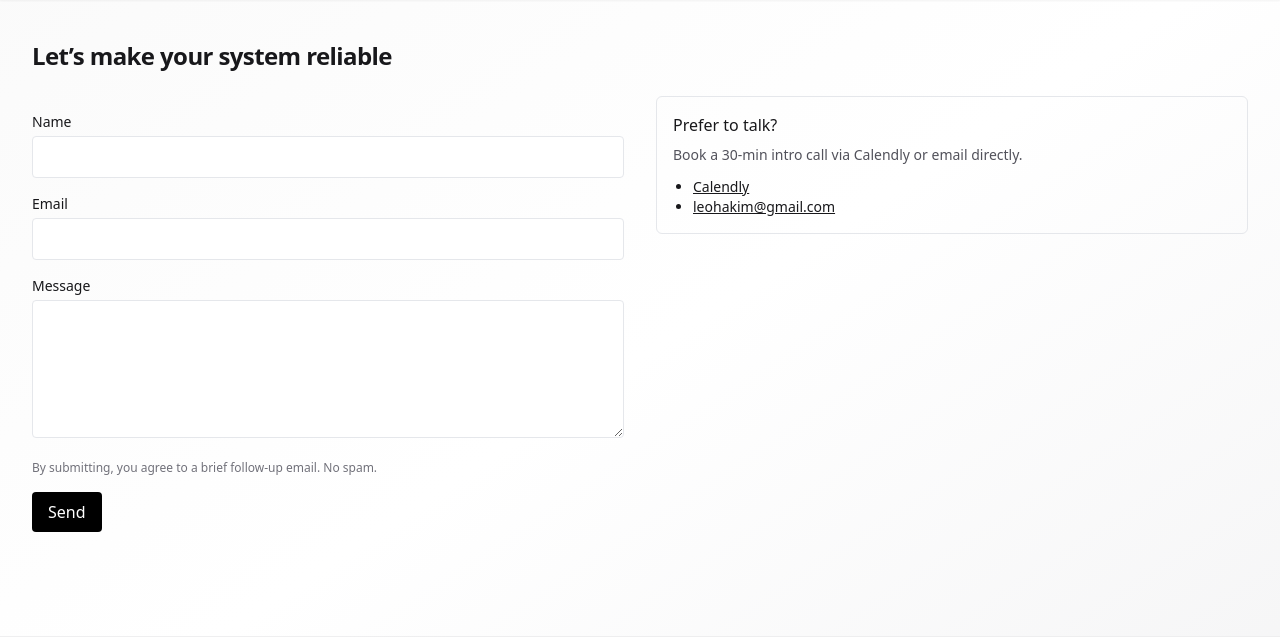
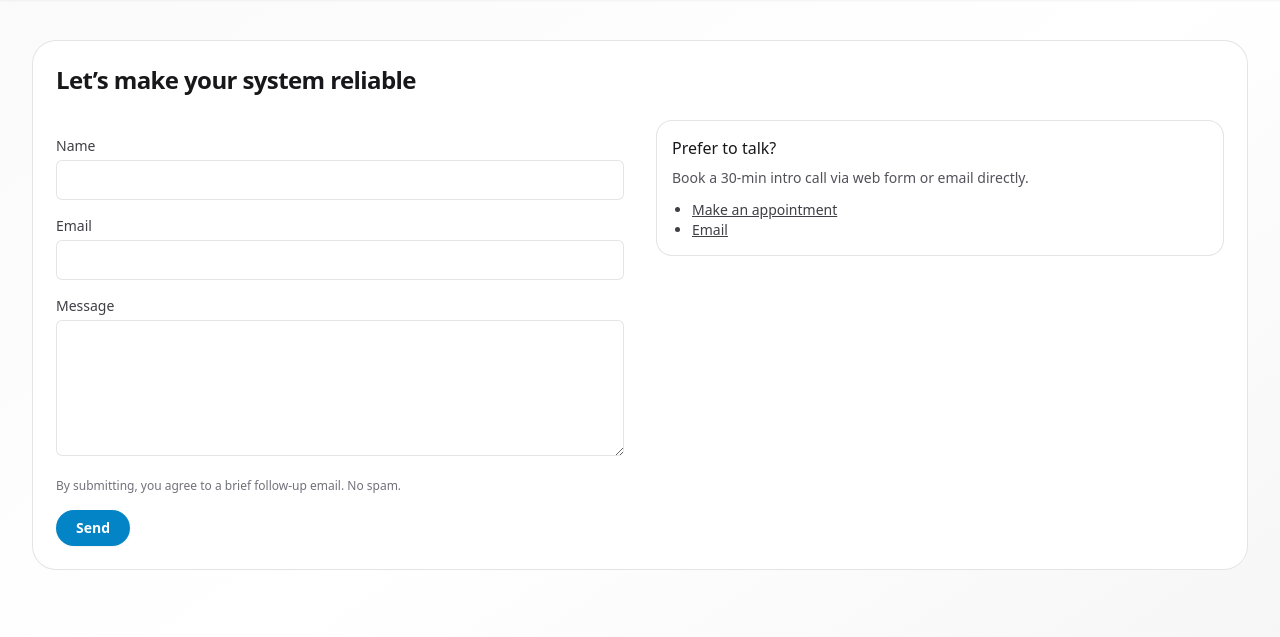
Before and after one commit to leohakim/leohakim_dev, a Django app: page /contact/ in a window 1280 px wide. Shown: the part 64-701 px from the top of the page. Run offline with Django 5.2, Linux system fonts and the light colour scheme; parts of the project's set-up code (start-up, migrations or seed data) failed here and were passed over; some libraries are stand-ins or nearby versions.

Commit message:
feat: add spanish/english translations

```diff
--- a/config/urls.py
+++ b/config/urls.py
@@ -24,7 +24,7 @@ class HomeView(TemplateView):
             "Prometheus",
             "OpenTelemetry",
         ]
-        context["trust_logos"] = ["Aire", "Osoigo", "ENACT"]
+        context["trust_logos"] = ["Aire de Santa Fe", "RTVE", "ENACT"]
         context["hero_kpis"] = [
             {"value": "135+", "label": _("systems assessed")},
             {"value": "22%", "label": _("avg. cost savings")},
--- a/leohakim_dev/templates/base.html
+++ b/leohakim_dev/templates/base.html
@@ -12,7 +12,7 @@
       {% endblock title %}
     </title>
     <meta name="viewport" content="width=device-width, initial-scale=1.0" />
-    <meta name="description" content="My personal website" />
+    <meta name="description" content="{% translate 'My personal website' %}" />
     <meta name="author" content="Leonardo Hakim" />
     <link rel="icon" href="{% static 'images/favicons/favicon.ico' %}" />
     {% block css %}
--- a/leohakim_dev/templates/components/card.html
+++ b/leohakim_dev/templates/components/card.html
@@ -1,4 +1,6 @@
 {# Props: title, body (safe HTML), items (optional list), href (optional), chips (optional list) #}
+{% load i18n %}
+
 <article class="group relative flex h-full flex-col gap-4 rounded-xl bg-white p-6 ring-1 ring-inset ring-zinc-200 transition hover:bg-zinc-50 hover:ring-zinc-300 dark:bg-zinc-900 dark:ring-zinc-700">
   {% if title %}
     <h3 class="text-lg font-semibold tracking-tight text-zinc-900 dark:text-white">{{ title }}</h3>
@@ -24,6 +26,6 @@
   {% endif %}
   {% if href %}
     <a class="inline-flex items-center gap-2 text-sm font-semibold text-brand-700 transition hover:text-brand-600 dark:text-brand-300 dark:hover:text-brand-200"
-       href="{{ href }}">Read more →</a>
+       href="{{ href }}">{% translate "Read more" %} →</a>
   {% endif %}
 </article>
--- a/leohakim_dev/templates/pages/contact.html
+++ b/leohakim_dev/templates/pages/contact.html
@@ -1,53 +1,79 @@
 {% extends "base.html" %}
 
+{% load i18n %}
+
 {% block title %}
-  Contact | leohakim.dev
+  {% translate "Contact" %} | leohakim.dev
 {% endblock title %}
 {% block content %}
-  <section aria-labelledby="page-title">
-    <h1 id="page-title" class="text-2xl font-semibold tracking-tight">Let’s make your system reliable</h1>
+  <section aria-labelledby="page-title"
+           class="rounded-3xl bg-white p-6 ring-1 ring-inset ring-zinc-200 dark:bg-zinc-900 dark:ring-zinc-700">
+    <h1 id="page-title"
+        class="text-2xl font-semibold tracking-tight text-zinc-900 dark:text-white">
+      {% translate "Let’s make your system reliable" %}
+    </h1>
     <div class="mt-6 grid gap-8 md:grid-cols-2">
       <form class="space-y-4" method="post" action="#">
         {% csrf_token %}
+        <!-- Honeypot simple -->
+        <div class="hidden" aria-hidden="true">
+          <label for="hp_url">URL</label>
+          <input id="hp_url"
+                 name="hp_url"
+                 type="text"
+                 tabindex="-1"
+                 autocomplete="off" />
+        </div>
         <div>
-          <label for="name" class="block text-sm font-medium">Name</label>
+          <label for="name"
+                 class="block text-sm font-medium text-zinc-700 dark:text-zinc-300">{% translate "Name" %}</label>
           <input id="name"
                  name="name"
                  type="text"
-                 class="mt-1 w-full rounded border px-3 py-2"
+                 class="mt-1 w-full rounded-md bg-white px-3 py-2 text-zinc-900 placeholder:text-zinc-400 ring-1 ring-inset ring-zinc-200 focus:outline-none focus:ring-2 focus:ring-brand-500 dark:bg-zinc-900 dark:text-zinc-100 dark:placeholder:text-zinc-500 dark:ring-zinc-700"
                  required
                  aria-required="true" />
         </div>
         <div>
-          <label for="email" class="block text-sm font-medium">Email</label>
+          <label for="email"
+                 class="block text-sm font-medium text-zinc-700 dark:text-zinc-300">{% translate "Email" %}</label>
           <input id="email"
                  name="email"
                  type="email"
-                 class="mt-1 w-full rounded border px-3 py-2"
+                 class="mt-1 w-full rounded-md bg-white px-3 py-2 text-zinc-900 placeholder:text-zinc-400 ring-1 ring-inset ring-zinc-200 focus:outline-none focus:ring-2 focus:ring-brand-500 dark:bg-zinc-900 dark:text-zinc-100 dark:placeholder:text-zinc-500 dark:ring-zinc-700"
                  required
                  aria-required="true" />
         </div>
         <div>
-          <label for="message" class="block text-sm font-medium">Message</label>
+          <label for="message"
+                 class="block text-sm font-medium text-zinc-700 dark:text-zinc-300">{% translate "Message" %}</label>
           <textarea id="message"
                     name="message"
                     rows="5"
-                    class="mt-1 w-full rounded border px-3 py-2"></textarea>
+                    class="mt-1 w-full rounded-md bg-white px-3 py-2 text-zinc-900 placeholder:text-zinc-400 ring-1 ring-inset ring-zinc-200 focus:outline-none focus:ring-2 focus:ring-brand-500 dark:bg-zinc-900 dark:text-zinc-100 dark:placeholder:text-zinc-500 dark:ring-zinc-700"></textarea>
         </div>
-        <p class="text-xs text-zinc-500">By submitting, you agree to a brief follow-up email. No spam.</p>
+        <p class="text-xs text-zinc-500 dark:text-zinc-400">
+          {% translate "By submitting, you agree to a brief follow-up email. No spam." %}
+        </p>
         <button type="submit"
-                class="rounded bg-black px-4 py-2 text-white dark:bg-white dark:text-black">Send</button>
+                class="inline-flex items-center gap-2 rounded-full bg-brand-600 px-5 py-2 text-sm font-semibold text-white shadow-sm transition hover:bg-brand-700 focus-visible:outline-none focus-visible:ring-2 focus-visible:ring-brand-500 focus-visible:ring-offset-2 focus-visible:ring-offset-white dark:focus-visible:ring-offset-zinc-950">
+          {% translate "Send" %}
+        </button>
       </form>
       <aside>
-        <div class="rounded-md border p-4">
-          <h2 class="font-medium">Prefer to talk?</h2>
-          <p class="mt-2 text-sm text-zinc-600 dark:text-zinc-400">Book a 30-min intro call via Calendly or email directly.</p>
-          <ul class="mt-3 list-disc pl-5 text-sm">
+        <div class="rounded-2xl bg-white p-4 ring-1 ring-inset ring-zinc-200 dark:bg-zinc-900 dark:ring-zinc-700">
+          <h2 class="font-medium text-zinc-900 dark:text-white">{% translate "Prefer to talk?" %}</h2>
+          <p class="mt-2 text-sm text-zinc-600 dark:text-zinc-400">
+            {% translate "Book a 30-min intro call via web form or email directly." %}
+          </p>
+          <ul class="mt-3 list-disc pl-5 text-sm text-zinc-700 dark:text-zinc-300">
             <li>
-              <a class="underline" href="#">Calendly</a>
+              <a class="underline decoration-dotted underline-offset-4"
+                 href="https://cal.leohakim.dev/">{% translate "Make an appointment" %}</a>
             </li>
             <li>
-              <a class="underline" href="mailto:leohakim@gmail.com">leohakim@gmail.com</a>
+              <a class="underline decoration-dotted underline-offset-4"
+                 href="mailto:work@leohakim.dev">{% translate "Email" %}</a>
             </li>
           </ul>
         </div>
```
Also changed, not shown: leohakim_dev/templates/403.html (+13 -9 lines), leohakim_dev/templates/403_csrf.html (+13 -9 lines), leohakim_dev/templates/404.html (+13 -9 lines), leohakim_dev/templates/500.html (+10 -6 lines), leohakim_dev/templates/pages/case_studies.html (+13 -5 lines), leohakim_dev/templates/pages/services.html (+21 -17 lines), leohakim_dev/templates/pages/speaking.html (+9 -5 lines), leohakim_dev/templates/pages/writing.html (+9 -5 lines), locale/en_US/LC_MESSAGES/django.po, locale/es/LC_MESSAGES/django.po.
